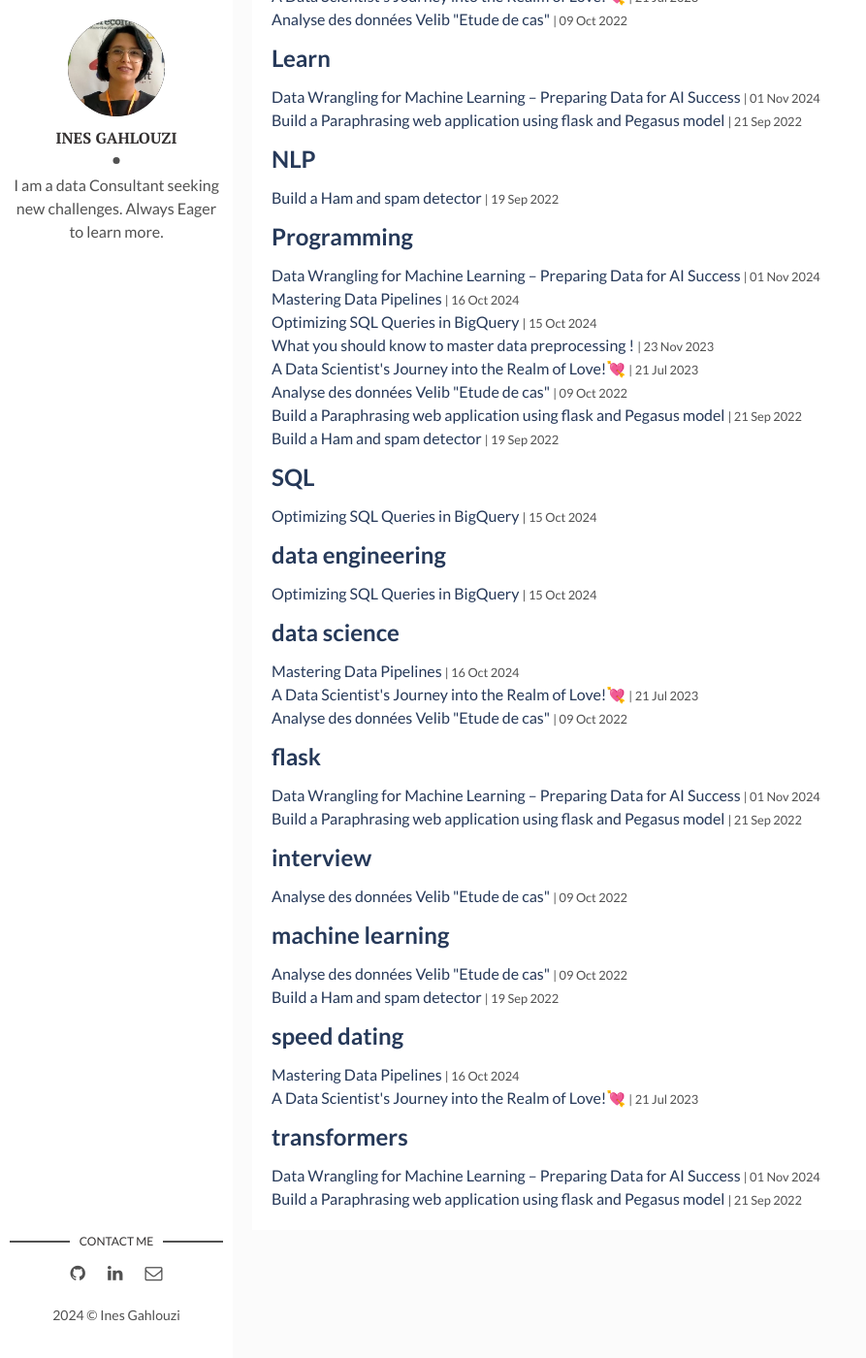
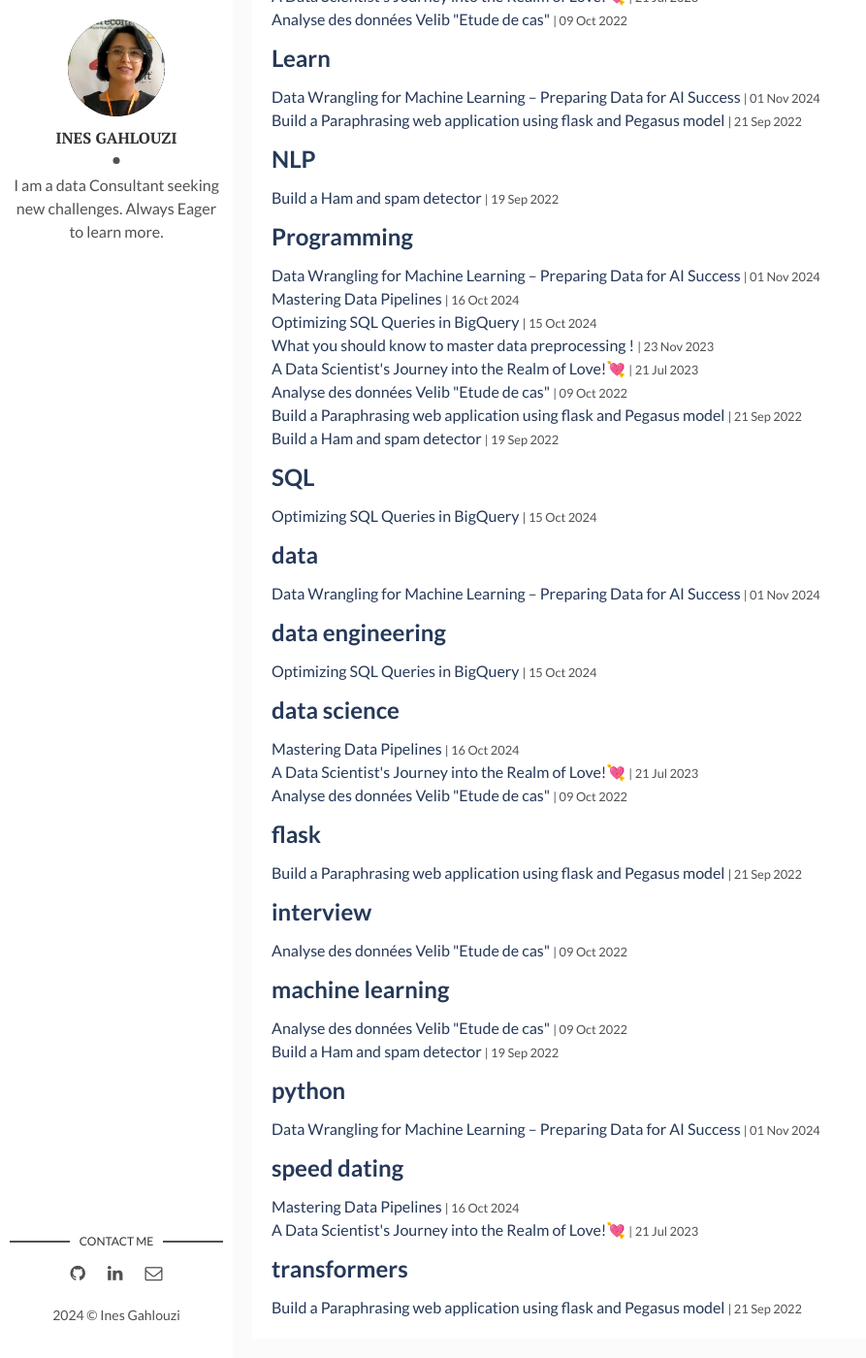
Before and after one commit to inesgh1/Ines-s-Blog, a Jekyll site: the page built from tags.html, in a window 1280 px wide and 1400 px high, scrolled down 665 px. Shown: the whole window at 97% size, without its empty margins (0-893 px from the left). Built offline with Jekyll 4.4.1, drawn with Linux system fonts in a browser that asks for light colours; some of the changed text lies outside the part shown.

Commit message:
Update 2024-11-01-DataWrangling.markdown

```diff
--- a/_posts/2024-11-01-DataWrangling.markdown
+++ b/_posts/2024-11-01-DataWrangling.markdown
@@ -4,7 +4,7 @@ title: Data Wrangling for Machine Learning – Preparing Data for AI Success
 date: 2024-11-01
 description: This workshop presented as part of contribution to Wiempower Event
 img: DATA&AI.png # Add image post (optional)
-tags: [Programming, Learn,flask,transformers] # add tag
+tags: [Programming, Learn,python,data] # add tag
 ---
 
 # Workshop: Data Wrangling for Machine Learning – Preparing Data for AI Success
```
